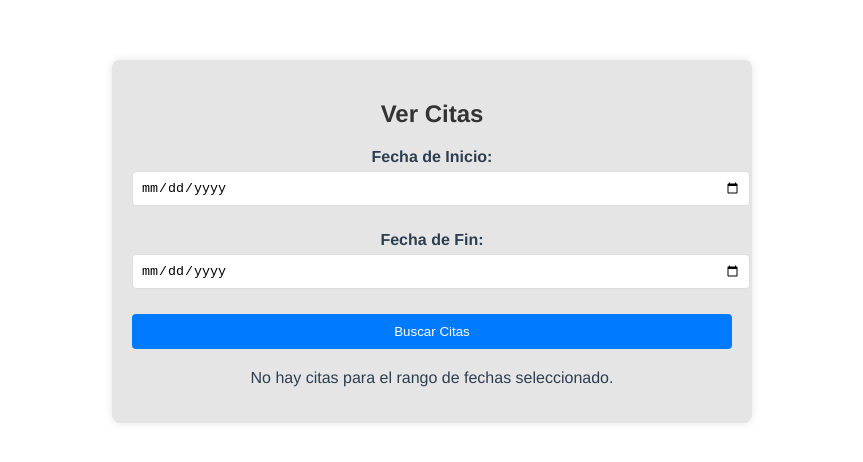
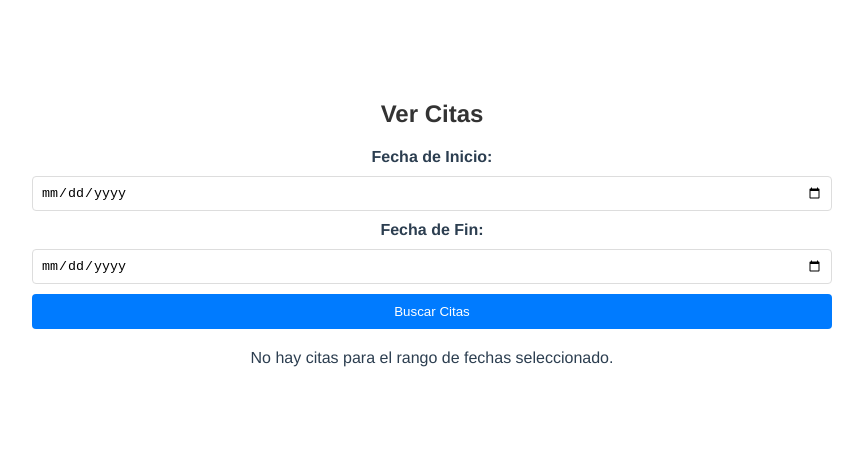
Before and after one commit to sebastian11020/Medical-Appointment-Client, a Vue app: page /view in a window 1280 px wide. Shown: the top 462 px of the page, without its empty margins (208-1071 px from the left). Built offline with nearby package versions, Linux system fonts and the light colour scheme.

Commit message:
Update_View_Final_Now_Yes

```diff
--- a/src/views/HomePage.vue
+++ b/src/views/HomePage.vue
@@ -48,17 +48,17 @@ export default {
 };
 </script>
 
-
 <style scoped>
 .container {
-  max-width: 2000px;
-  max-height: 1000px;
+  max-width: 800px;
+  max-height: 1500px;
   text-align: center;
   padding: 20px;
-  background: #e5e5e5; /* Fondo aplicado */
+  background: #e5e5e5;
+  background-color: #f9f9f9;
   border-radius: 8px;
   box-shadow: 0 0 10px rgba(0, 0, 0, 0.1);
-  text-align: center; /* Alineación centrada */
+  text-align: center;
 }
 
 h1 {
--- a/src/views/ViewAppointments.vue
+++ b/src/views/ViewAppointments.vue
@@ -1,18 +1,14 @@
 <template>
-  <div class="container"> <!-- Añadido el contenedor principal -->
+  <div class="appointments-container">
     <h2>Ver Citas</h2>
     <form @submit.prevent="fetchCitas" class="search-form">
-      <div class="form-group">
-        <label for="startDate">Fecha de Inicio:</label>
-        <input type="date" v-model="startDate" id="startDate" required />
-      </div>
+      <label for="startDate">Fecha de Inicio:</label>
+      <input type="date" v-model="startDate" id="startDate" required />
 
-      <div class="form-group">
-        <label for="endDate">Fecha de Fin:</label>
-        <input type="date" v-model="endDate" id="endDate" required />
-      </div>
+      <label for="endDate">Fecha de Fin:</label>
+      <input type="date" v-model="endDate" id="endDate" required />
 
-      <button type="submit" class="submit-btn">Buscar Citas</button>
+      <button type="submit">Buscar Citas</button>
     </form>
 
     <div v-if="citas.length > 0" class="appointments-list">
@@ -23,18 +19,24 @@
           <p><strong>Nombre:</strong> {{ cita.name }}</p>
           <p><strong>Fecha:</strong> {{ cita.arrivalTime }}</p>
           <p><strong>Estado:</strong> {{ cita.status }}</p>
-
-          <!-- Imagen centrada en la parte inferior -->
-          <div class="appointment-image-container">
-            <img v-if="cita.imageUrl" :src="cita.imageUrl" alt="Imagen de la cita" class="appointment-image" />
-          </div>
-
+          <img
+            v-if="cita.imageUrl"
+            :src="cita.imageUrl"
+            alt="Imagen de la cita"
+            class="appointment-image"
+            @click="showImage(cita.imageUrl)"
+          />
           <button @click="cancelCita(cita.id)" v-if="cita.status === 'active'" class="cancel-button">Cancelar Cita</button>
         </li>
       </ul>
     </div>
     <div v-else>
       <p>No hay citas para el rango de fechas seleccionado.</p>
+    </div>
+
+    <!-- Modal para mostrar la imagen ampliada -->
+    <div v-if="isImageModalOpen" class="image-modal" @click="closeImage">
+      <img :src="selectedImage" alt="Imagen ampliada" class="large-image" />
     </div>
   </div>
 </template>
@@ -45,7 +47,9 @@ export default {
     return {
       startDate: '',
       endDate: '',
-      citas: []
+      citas: [],
+      isImageModalOpen: false, // Estado para controlar la visibilidad del modal
+      selectedImage: '' // Imagen seleccionada para mostrar
     };
   },
   methods: {
@@ -89,19 +93,26 @@ export default {
         console.error(error);
         alert(error.message || 'Error al cancelar la cita');
       }
+    },
+    // Método para abrir la imagen en el modal
+    showImage(imageUrl) {
+      this.selectedImage = imageUrl;
+      this.isImageModalOpen = true;
+    },
+    // Método para cerrar el modal de imagen
+    closeImage() {
+      this.isImageModalOpen = false;
+      this.selectedImage = '';
     }
   }
 };
 </script>
 
 <style scoped>
-.container {
-  max-width: 600px;
+.appointments-container {
+  padding: 20px;
+  max-width: 800px;
   margin: 0 auto;
-  padding: 20px;
-  background-color: #e5e5e5;
-  border-radius: 8px;
-  box-shadow: 0 0 10px rgba(0, 0, 0, 0.1);
 }
 
 h2 {
@@ -116,39 +127,29 @@ h2 {
   margin-bottom: 20px;
 }
 
-.form-group {
-  margin-bottom: 15px;
+.search-form label {
+  font-weight: bold;
 }
 
-label {
-  display: block;
-  font-weight: bold;
-  margin-bottom: 5px;
-}
-
-input[type="date"] {
-  width: 100%;
+.search-form input {
   padding: 8px;
   border: 1px solid #ddd;
   border-radius: 4px;
 }
 
-.submit-btn {
+.search-form button {
   padding: 10px;
   background-color: #007bff;
   color: white;
   border: none;
   border-radius: 4px;
   cursor: pointer;
-  width: 100%;
-  text-align: center;
 }
 
-.submit-btn:hover {
+.search-form button:hover {
   background-color: #0056b3;
 }
 
-/* Estilos de la lista de citas */
 .appointments-list {
   margin-top: 20px;
 }
@@ -159,27 +160,18 @@ input[type="date"] {
   border-radius: 4px;
   margin-bottom: 10px;
   background-color: #f9f9f9;
-  display: flex;
-  flex-direction: column;
-  align-items: center;
 }
 
 .appointment-item p {
   margin: 5px 0;
-  text-align: center;
-}
-
-.appointment-image-container {
-  margin-top: 10px;
-  display: flex;
-  justify-content: center;
-  width: 100%;
 }
 
 .appointment-image {
   max-width: 200px;
   max-height: 200px;
-  border-radius: 8px;
+  display: block;
+  margin: 10px auto 0;
+  cursor: pointer;
 }
 
 .cancel-button {
@@ -189,10 +181,29 @@ input[type="date"] {
   border: none;
   border-radius: 4px;
   cursor: pointer;
-  margin-top: 10px;
 }
 
 .cancel-button:hover {
   background-color: #c82333;
 }
+
+/* Modal para mostrar la imagen ampliada */
+.image-modal {
+  position: fixed;
+  top: 0;
+  left: 0;
+  width: 100%;
+  height: 100%;
+  background-color: rgba(0, 0, 0, 0.8);
+  display: flex;
+  justify-content: center;
+  align-items: center;
+  z-index: 999;
+}
+
+.large-image {
+  max-width: 80%;
+  max-height: 80%;
+  border-radius: 8px;
+}
 </style>
```
